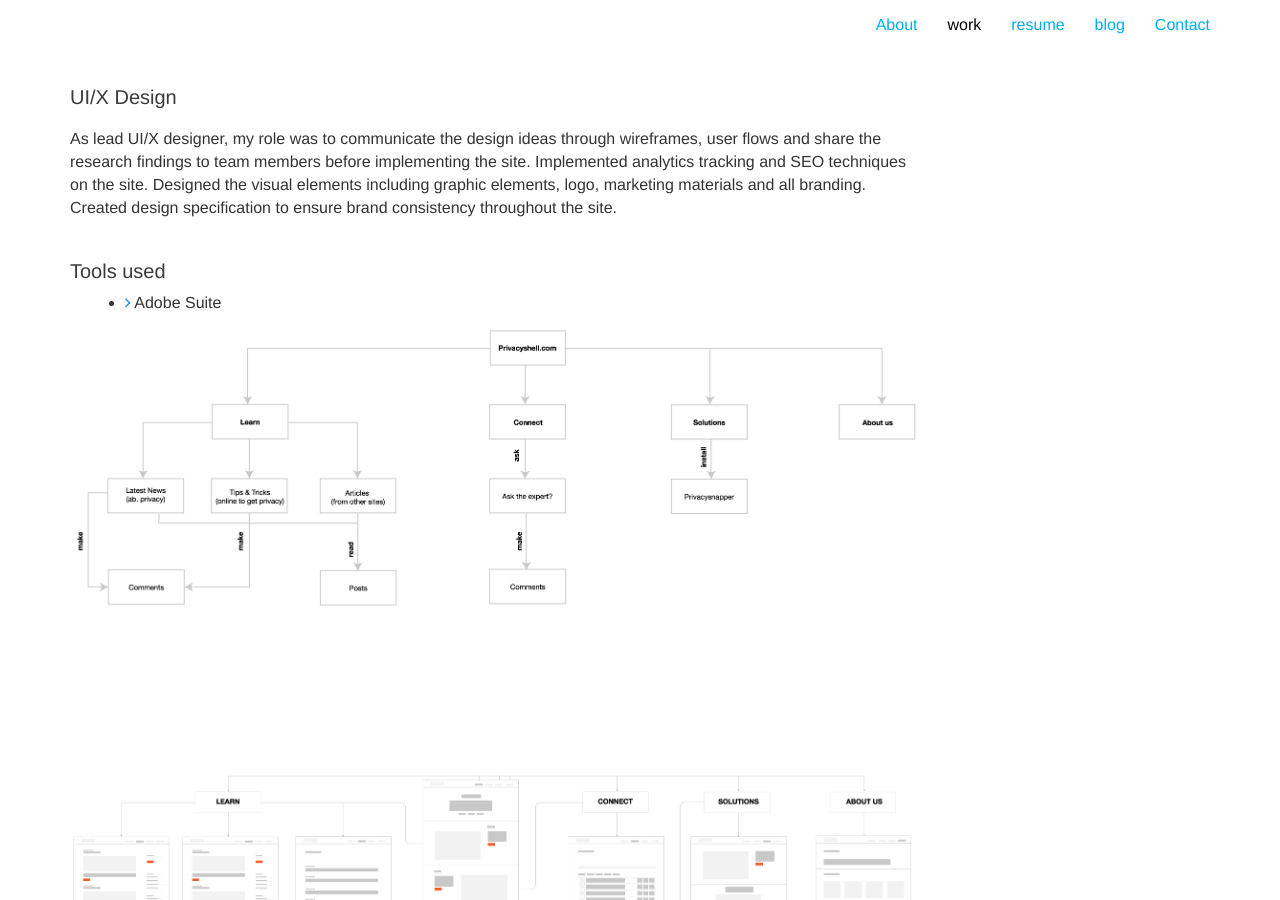
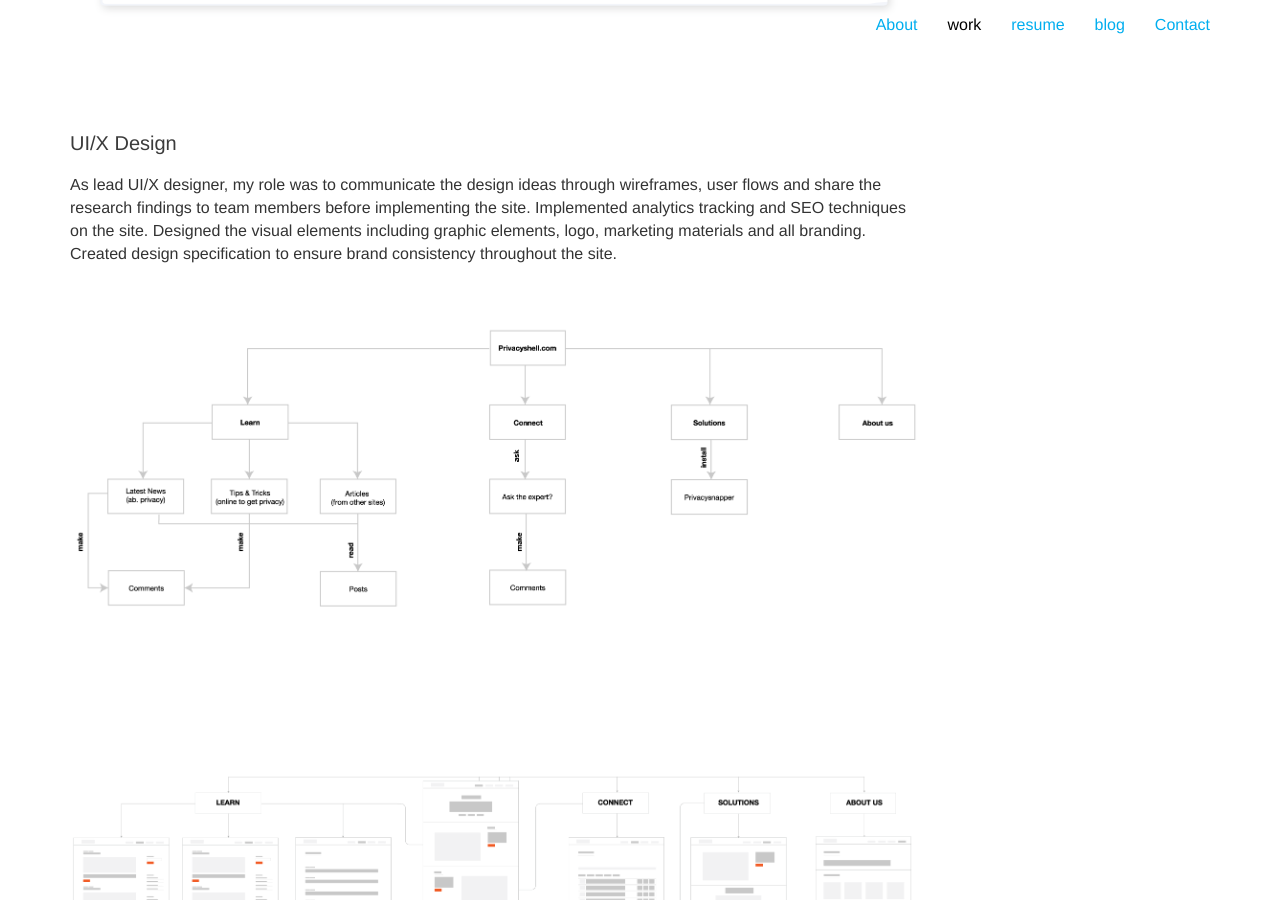
Before and after one commit to kristelteng/personal_site, a Jekyll site: the page built from _works/privacyshell.html, in a window 1280 px wide and 900 px high, scrolled down 1774 px. Built offline with Jekyll 4.4.1, drawn with Linux system fonts in a browser that asks for light colours.

Commit message:
readjust layout

```diff
--- a/_works/privacyshell.html
+++ b/_works/privacyshell.html
@@ -6,7 +6,7 @@
 image_popular: /assets/images/thumbnail/popular/popular_05.png
 ---
 
-<div class="project-name overflow padding-bottom">
+<div class="project-name overflow">
   <h2 class="bold">{{page.title}}</h2>
   <p class="project-desc">Privacy Shell is a platform that brings awareness about online privacy. Users learn about privacy news, connect with privacy experts and install the privacy products that best suit their needs to protect their online privacy.</p>
 
@@ -15,29 +15,19 @@
   </ul>
 
   <h3 class="project-title">Tools used</h3>
-  <div class="col-sm-3">
+  <div class="col-md-3 col-xs-6">
     <ul class="elements">
       <li><i class="fa fa-angle-right"></i> HTML5</li>
       <li><i class="fa fa-angle-right"></i> CSS3</li>
-    </ul>
-  </div>
-
-  <div class="col-sm-3">
-    <ul class="elements">
       <li><i class="fa fa-angle-right"></i> Javascript</li>
       <li><i class="fa fa-angle-right"></i> Wordpress</li>
     </ul>
   </div>
 
-  <div class="col-sm-3">
+  <div class="col-md-3 col-xs-6">
     <ul class="elements">
       <li><i class="fa fa-angle-right"></i> Google Analytics</li>
       <li><i class="fa fa-angle-right"></i> Optimizely</li>
-    </ul>
-  </div>
-
-  <div class="col-sm-3">
-    <ul class="elements">
       <li><i class="fa fa-angle-right"></i> Adobe Suite</li>
     </ul>
   </div>
@@ -47,19 +37,13 @@
       <img src="/assets/images/portfolio-details/privacyshell/pshell_04.png" class="img-responsive" alt="{{page.title}}" target="_blank">
     </div>
   </div>
+</div>
 
 <!-- UI/X -->
 <h3 class="project-title">UI/X Design</h3>
 <p class="project-description">As lead UI/X designer, my role was to communicate the design ideas through wireframes, user flows and share the research findings to team members before implementing the site. Implemented analytics tracking and SEO techniques on the site. Designed the visual elements including graphic elements, logo, marketing materials and all branding. Created design specification to ensure brand consistency throughout the site.</p>
 
-  <h3 class="project-title">Tools used</h3>
-  <div class="col-sm-3 tools">
-    <ul class="elements">
-      <li><i class="fa fa-angle-right"></i> Adobe Suite</li>
-    </ul>
-  </div>
-
-  <div class="portfolio-wrapper">
+<div class="portfolio-wrapper padding-top padding-bottom">
   <div class="portfolio-single image-section">
     {% for image in site.static_files %}
       {% if image.path contains 'images/portfolio-details/privacyshell/ux'%}
@@ -68,4 +52,3 @@
     {% endfor %}
   </div>
 </div>
-</div>
```
Lines whose indentation alone changed are shown as unchanged.
